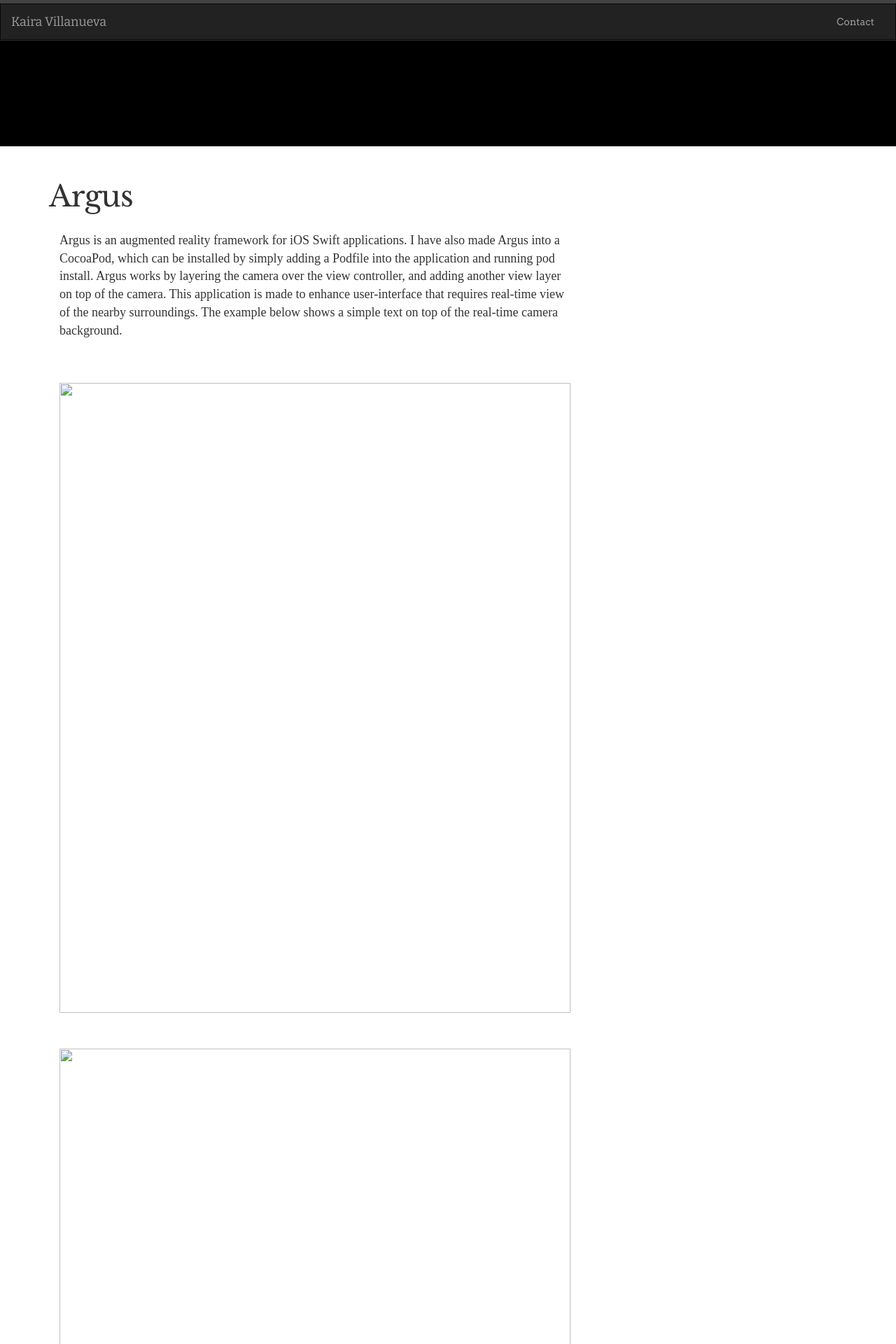
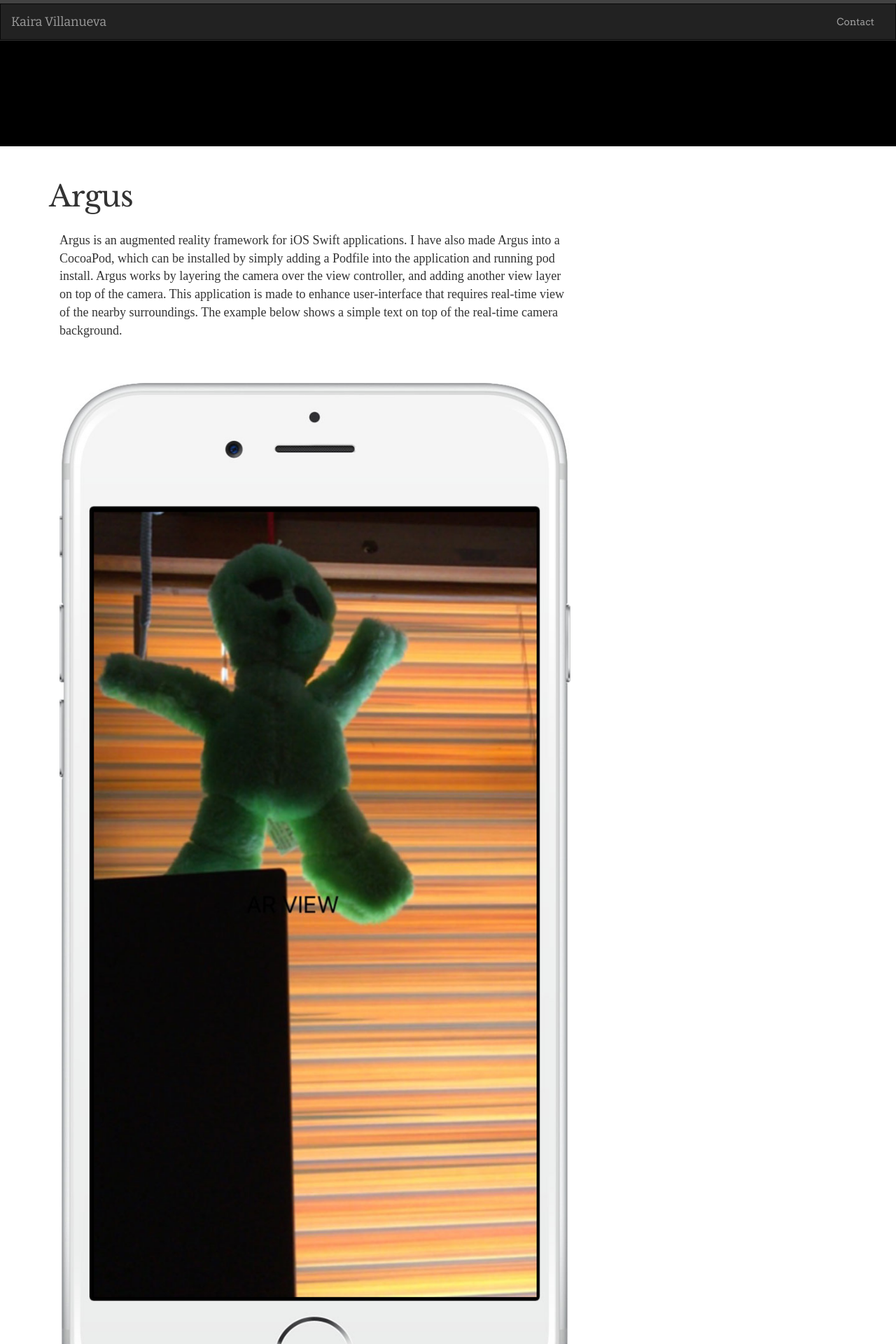
Before and after one commit to kairaygun/kairaygun.github.io, a Jekyll site: the page built from _posts/projects/2011-01-05-projects.md, in a window 1280 px wide. Shown: the top 1920 px of the page at 70% size. Built offline with Jekyll 4.4.1, drawn with Linux system fonts in a browser that asks for light colours; nearby versions of some CDN libraries.

Commit message:
Update 2011-01-05-projects.md

```diff
--- a/_posts/projects/2011-01-05-projects.md
+++ b/_posts/projects/2011-01-05-projects.md
@@ -15,9 +15,9 @@ user-interface that requires real-time view of the nearby surroundings. The exam
 below shows a simple text on top of the real-time camera background.
 <br><br><br>
 
-<img width="100%" src="/assets/aircheck/argus-01.jpg">
+<img width="100%" src="/assets/argus/argus-01.jpg">
 <br><br><br>
-<img width="100%" src="/assets/aircheck/argus-02.jpg">
+<img width="100%" src="/assets/argus/argus-02.jpg">
 
 <h2><a href="https://cocoapods.org/pods/Argus" target="_blank" >
 	Open
```
